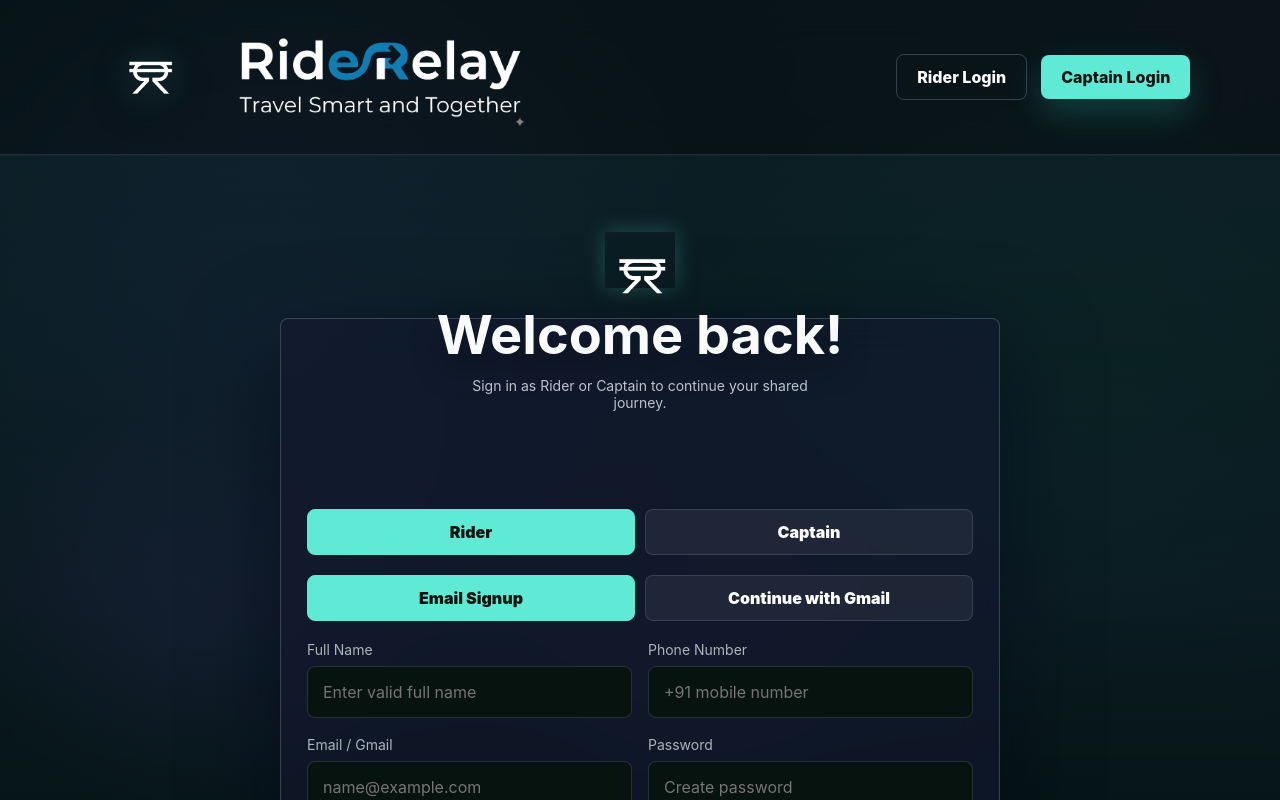
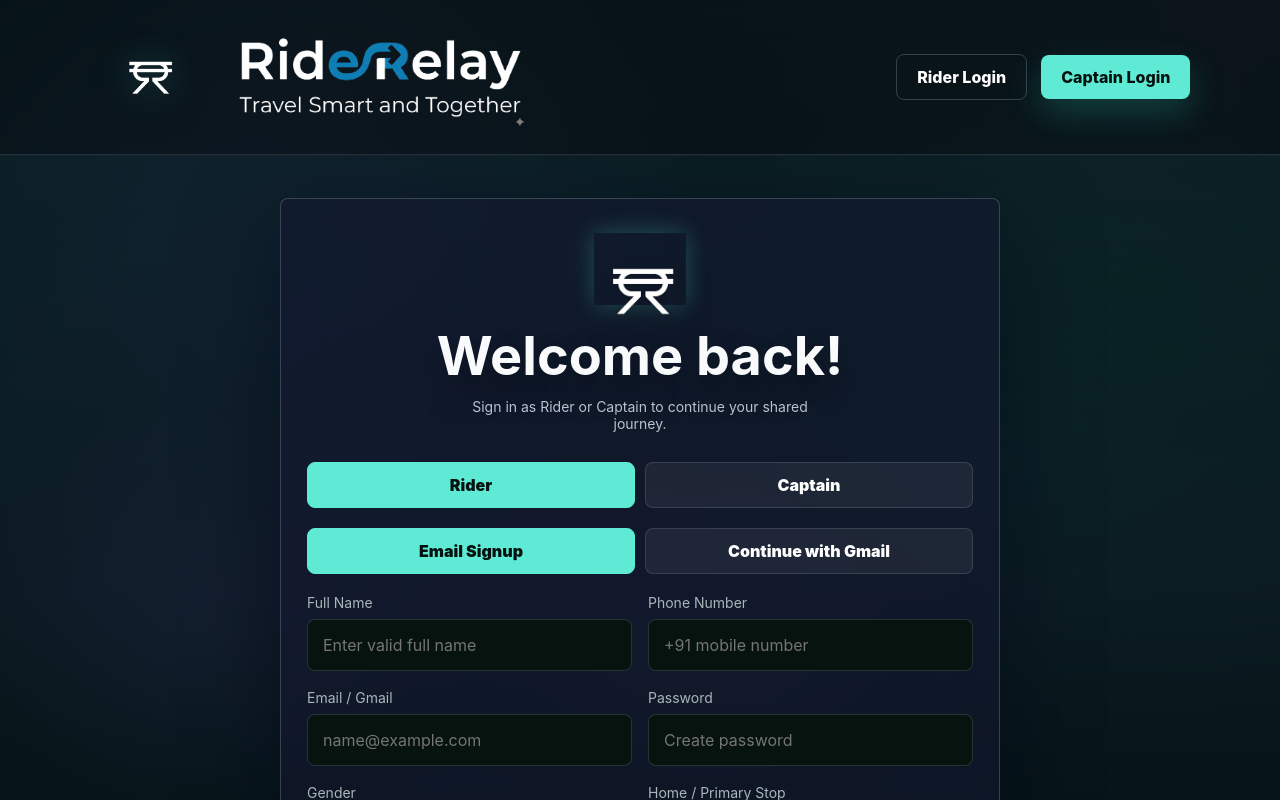
Before and after one commit to sunkumahesh-777/RideRelay, a React (Vite) app: page / in a window 1280 px wide. Shown: the top 800 px of the page. Built offline with nearby package versions, Linux system fonts and the light colour scheme.

Commit message:
Align login card logo and title

```diff
--- a/src/App.css
+++ b/src/App.css
@@ -1254,13 +1254,11 @@ button {
 }
 
 .auth-screen .section-title {
-  position: absolute;
-  top: 76px;
-  left: 50%;
+  position: static;
   width: min(420px, calc(100% - 40px));
-  transform: translateX(-50%);
-  margin: 0;
-  z-index: 2;
+  transform: none;
+  margin: 0 auto 34px;
+  z-index: auto;
 }
 
 .auth-screen .section-title h2 {
@@ -1279,9 +1277,9 @@ button {
 .auth-orbit {
   display: grid;
   place-items: center;
-  width: 70px;
-  height: 56px;
-  margin: 0 auto 14px;
+  width: 92px;
+  height: 72px;
+  margin: 0 auto 18px;
   border: 0;
   border-radius: 0;
   color: #ffffff;
@@ -1309,7 +1307,7 @@ button {
 .auth-screen .signup-shell {
   width: min(720px, 100%);
   grid-template-columns: 1fr;
-  margin-top: 120px;
+  margin-top: 0;
 }
 
 .signup-card,
@@ -1330,7 +1328,7 @@ button {
 }
 
 .auth-screen .signup-card {
-  padding-top: 190px;
+  padding-top: 34px;
 }
 
 .auth-screen .api-card {
--- a/src/App.jsx
+++ b/src/App.jsx
@@ -2261,7 +2261,9 @@ export default function App() {
       </nav>
 
       <section className="signup-section auth-screen" id="signup-panel">
-        <div className="section-title compact">
+        <div className="signup-shell">
+          <form className="signup-card" onSubmit={handleSignupSubmit}>
+            <div className="section-title compact auth-card-title">
               <span className="auth-orbit">
                 <img src={assetPath('riderelay-logo.png')} alt="RideRelay logo mark" />
               </span>
@@ -2271,8 +2273,6 @@ export default function App() {
               <p>Sign in as Rider or Captain to continue your shared journey.</p>
             </div>
 
-        <div className="signup-shell">
-          <form className="signup-card" onSubmit={handleSignupSubmit}>
             <div className="mode-switch" aria-label="Choose account role">
               {['Rider', 'Captain'].map((role) => (
                 <button className={signupRole === role ? 'active' : ''} key={role} onClick={() => setSignupRole(role)} type="button">
```
Lines whose indentation alone changed are shown as unchanged.
